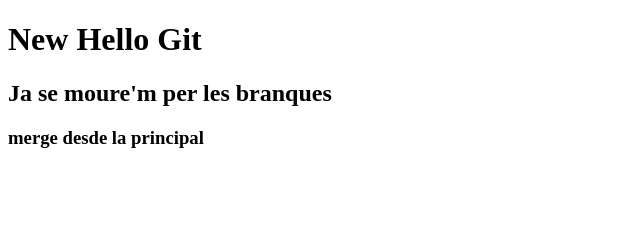
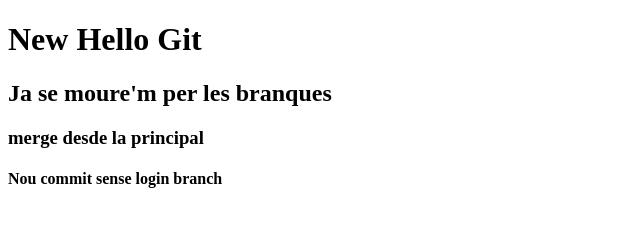
Before and after one commit to edgarCompte/new-hello-git, a plain HTML site: page index.html in a window 1280 px wide. Shown: the whole page, without its empty margins (0-640 px from the left). Drawn offline with Linux system fonts and the light colour scheme.

Commit message:
new commit without login branch

```diff
--- a/index.html
+++ b/index.html
@@ -9,5 +9,6 @@
     <h1>New Hello Git</h1>
     <h2>Ja se moure'm per les branques</h2>
     <h3> merge desde la principal</h3>
+    <h4>Nou commit sense login branch</h4>
 </body>
 </html>
```
